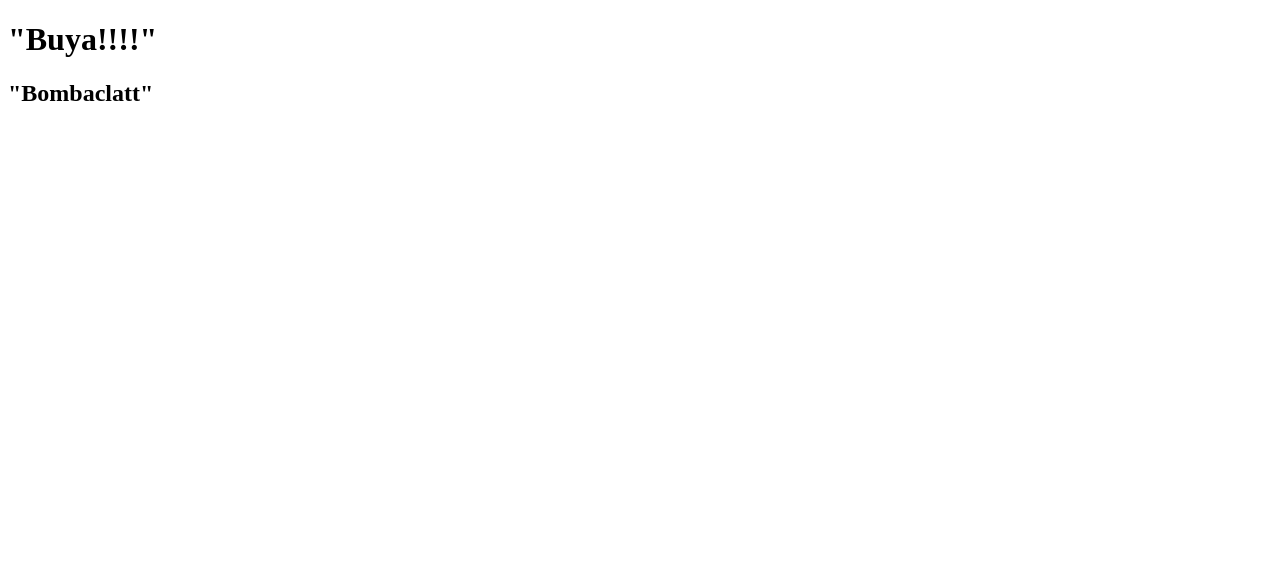
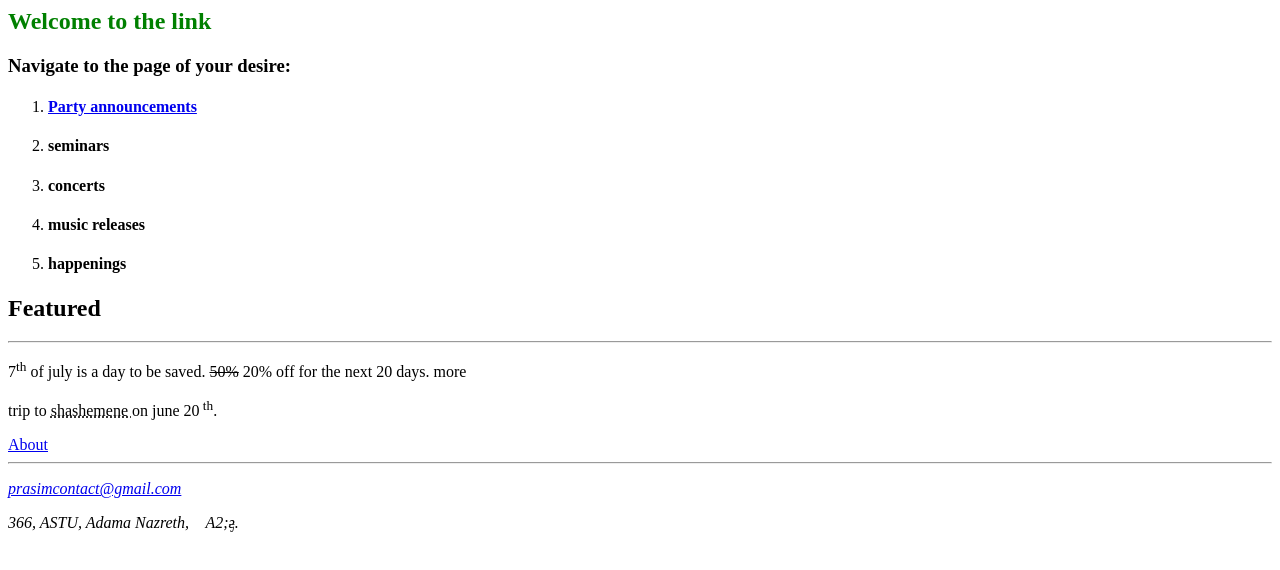
Before and after one commit to prasimbaal/coursera-test, a plain HTML site: page site/index.html in a window 1280 px wide. Drawn offline with Linux system fonts and the light colour scheme.

Commit message:
Some inprovements

```diff
--- a/site/index.html
+++ b/site/index.html
@@ -1,12 +1,35 @@
-<!DOCTYPE html>
+<!doctype html5>
 <html>
 <head>
 	<meta charset="utf-8">
 	<meta name="viewport" content="width=device-width, initial-scale=1">
-	<title>"Halo, Ich bin Beal und Ich bin hier. "</title>
+	<title>astu-link</title>
 </head>
 <body>
-<h1>"Buya!!!!"</h1>
-<h2>"Bombaclatt"</h2>
+<nav>
+<h1 lang  = "en-us" style = "color:green; font-size:12x;">Welcome to the link</h1>
+<h3> Navigate to the page of your desire: </h3>
+<ol>
+<li><h4><a href = "second_page.html">Party announcements </a> </h4></li>
+<li><h4> seminars </h4></li>
+<li><h4> concerts</h4></li>
+<li><h4>music releases</h4></li>
+<li><h4>happenings</h4></li>
+</ol>
+<h2> Featured </h2>
+<hr />
+<p> 7<sup>th</sup> of july is a day to be saved. <del>50%</del> 20% off for the next 20 days. more </a></p>
+<p>trip to <abbr title="Rasta mender of Ethiopia">shashemene </abbr>on june 20<sup> th</sup>. </p>
+ <a href="./about.html">About</a>
+<footer>
+<hr>
+<address>
+<p><a href="prasimcontact@gmail.com">
+ prasimcontact@gmail.com</a></p>
+<p>366, ASTU, Adama Nazreth, &#12A2;&#1275;.</p>
+</address>
+</hr>
+</footer>
+</nav>
 </body>
 </html>
```
Also changed, not shown: site/second_page.html (added, +27 -0 lines), site/New Text Document.txt (added), 1 other file.
